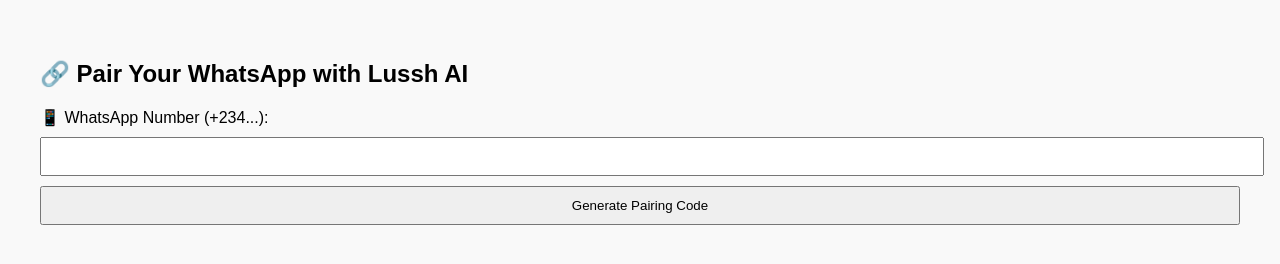
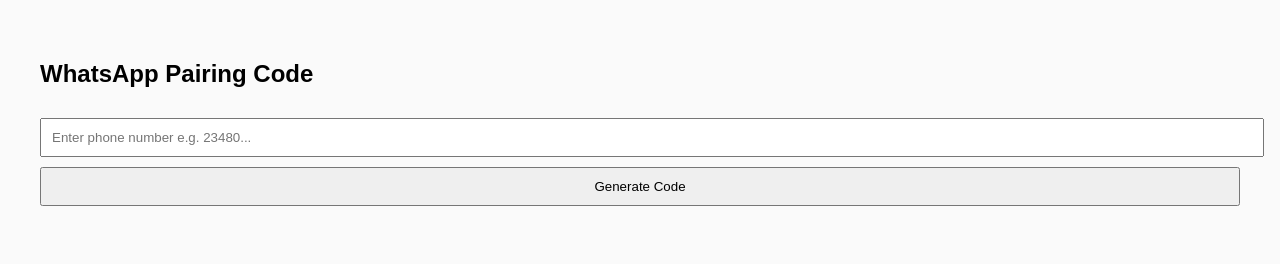
Before and after one commit to macksyn/Pairing-, a website: page public/index.html in a window 1280 px wide. Drawn offline with Linux system fonts and the light colour scheme.

Commit message:
Add files via upload

```diff
--- a/public/index.html
+++ b/public/index.html
@@ -1,52 +1,35 @@
 <!DOCTYPE html>
-<html lang="en">
+<html>
 <head>
-  <meta charset="UTF-8" />
-  <meta name="viewport" content="width=device-width, initial-scale=1.0"/>
   <title>Lussh AI Pairing</title>
   <style>
-    body { font-family: Arial; padding: 2em; background: #f9f9f9; }
-    input, button { padding: 10px; width: 100%; margin-top: 10px; }
-    #output { margin-top: 20px; font-weight: bold; color: green; }
+    body { font-family: sans-serif; padding: 2em; background: #fafafa; }
+    input, button { padding: 10px; margin-top: 10px; width: 100%; }
+    #result { margin-top: 20px; font-weight: bold; color: green; }
   </style>
 </head>
 <body>
-  <h2>🔗 Pair Your WhatsApp with Lussh AI</h2>
-  <form id="pairForm">
-    <label>📱 WhatsApp Number (+234...):</label>
-    <input type="text" id="number" required />
-    <button type="submit">Generate Pairing Code</button>
-  </form>
-
-  <div id="output"></div>
+  <h2>WhatsApp Pairing Code</h2>
+  <input id="number" type="text" placeholder="Enter phone number e.g. 23480..." />
+  <button onclick="pair()">Generate Code</button>
+  <div id="result"></div>
 
   <script>
-    document.getElementById("pairForm").addEventListener("submit", async (e) => {
-      e.preventDefault();
-      const number = document.getElementById("number").value.trim();
-
-      document.getElementById("output").textContent = "⏳ Generating code...";
-
-      try {
+    async function pair() {
+      const number = document.getElementById("number").value;
+      document.getElementById("result").innerText = "Loading...";
       const res = await fetch("/api/pair", {
         method: "POST",
         headers: { "Content-Type": "application/json" },
-          body: JSON.stringify({
-            number,
-            token: "ALEX_SECRET_KEY"
-          }),
+        body: JSON.stringify({ number, token: "ALEX_SECRET_KEY" })
       });
-
       const data = await res.json();
       if (data.code) {
-          document.getElementById("output").textContent = `✅ Pairing Code: ${data.code}`;
+        document.getElementById("result").innerText = "✅ Code: " + data.code;
       } else {
-          document.getElementById("output").textContent = `❌ Error: ${data.error || "Unknown error"}`;
+        document.getElementById("result").innerText = "❌ Error: " + data.error;
       }
-      } catch (err) {
-        document.getElementById("output").textContent = "❌ Failed to contact server.";
     }
-    });
   </script>
 </body>
 </html>
```
Lines whose indentation alone changed are shown as unchanged.
